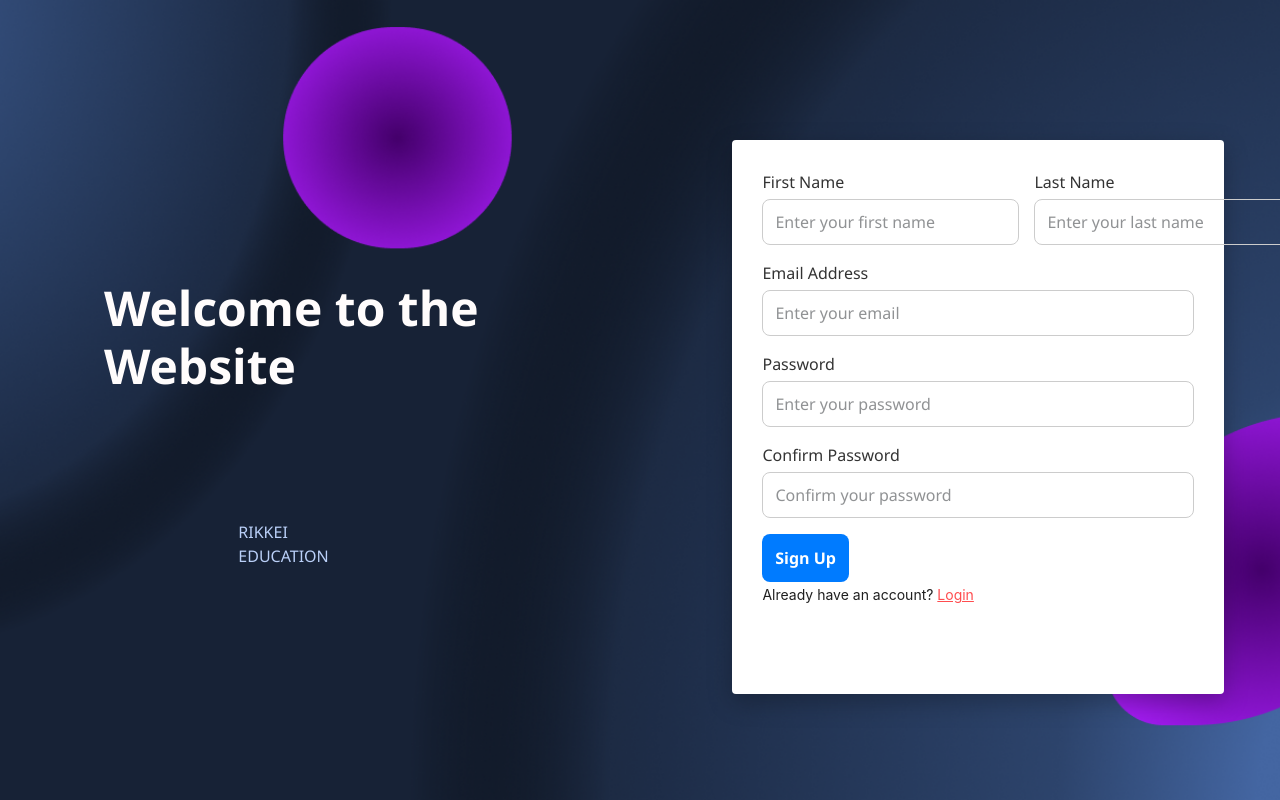
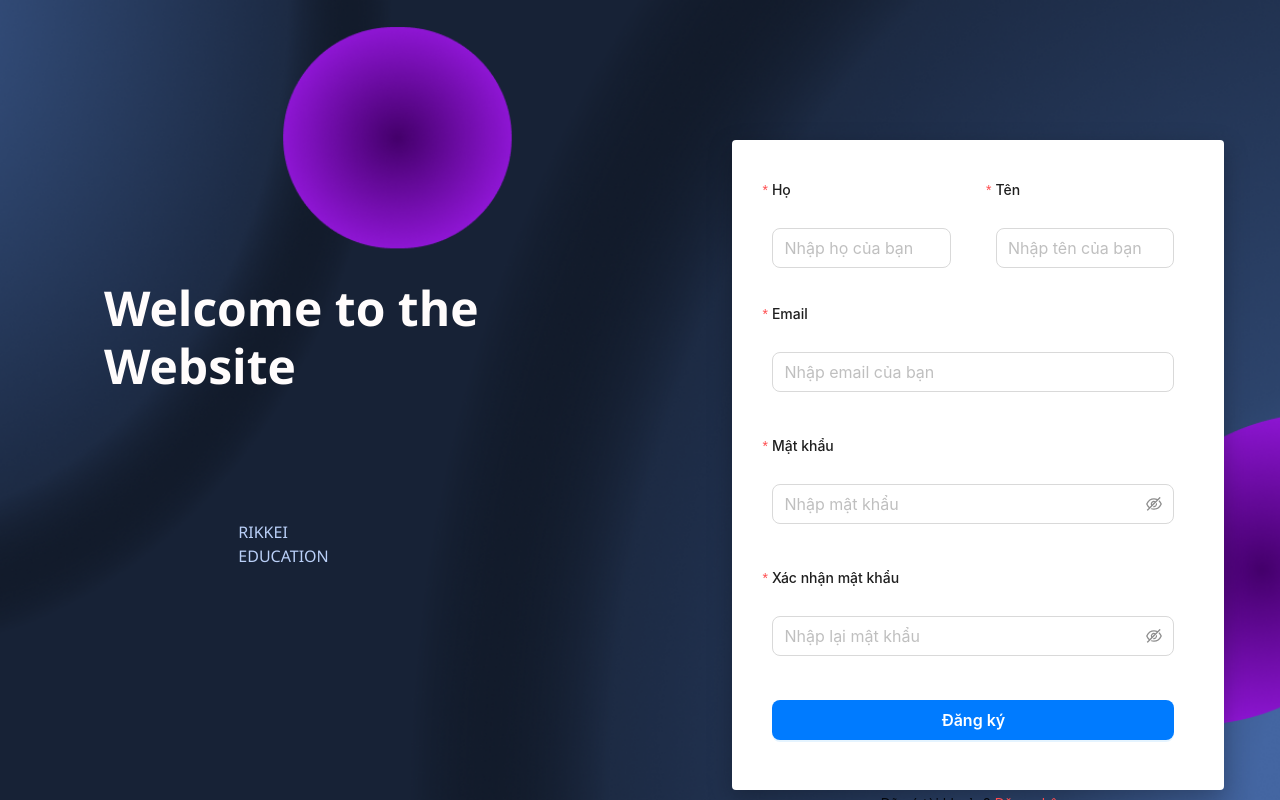
Before and after one commit to quanganh296/ProjectReact, a React (Vite) app: page /signup in a window 1280 px wide. Built offline with nearby package versions, Linux system fonts and the light colour scheme.

Commit message:
update final register

```diff
--- a/src/pages/auth/Signup.css
+++ b/src/pages/auth/Signup.css
@@ -19,7 +19,7 @@
 .signup-form {
   background-color: #fff;
   width: 492px;
-  height: 554px;
+  height: 650px;
   margin-left: calc(705 * 100vh / 770);
   margin-top: calc(135 * 100vh / 770);
   margin-right: calc(290 * 100vh / 770);
--- a/src/pages/auth/Signup.tsx
+++ b/src/pages/auth/Signup.tsx
@@ -1,6 +1,7 @@
-import React, { useState } from 'react';
-import { Typography, message } from 'antd';
+import React from 'react';
+import { Typography, Form, Input, Button, notification } from 'antd';
 import { Link, useNavigate } from 'react-router-dom';
+import { CheckCircleOutlined } from '@ant-design/icons';
 import './Signup.css';
 
 const { Text } = Typography;
@@ -14,15 +15,8 @@ interface SignupFormType {
 }
 
 const Signup: React.FC = () => {
+  const [form] = Form.useForm<SignupFormType>();
   const navigate = useNavigate();
-
-  const [formData, setFormData] = useState<SignupFormType>({
-    firstName: '',
-    lastName: '',
-    email: '',
-    password: '',
-    confirmPassword: ''
-  });
 
   interface User {
     id: number;
@@ -33,46 +27,14 @@ const Signup: React.FC = () => {
     avatar?: string;
   }
 
-  const [error, setError] = useState<string | null>(null);
+  // Handle form submission
+  const onFinish = (values: SignupFormType) => {
+    const { firstName, lastName, email, password } = values;
 
-  const handleChange = (e: React.ChangeEvent<HTMLInputElement>) => {
-    setFormData({ ...formData, [e.target.name]: e.target.value });
-  };
-
-  const handleSubmit = (e: React.FormEvent) => {
-    e.preventDefault();
-    const { firstName, lastName, email, password, confirmPassword } = formData;
-
-    // Validate
-    if (!firstName || !lastName || !email || !password || !confirmPassword) {
-      setError('All fields are required');
-      return;
-    }
-    if (!/^\S+@\S+\.\S+$/.test(email)) {
-      setError('Invalid email format');
-      return;
-    }
-    if (password.length < 6) {
-      setError('Password must be at least 6 characters');
-      return;
-    }
-    if (password !== confirmPassword) {
-      setError('Passwords do not match');
-      return;
-    }
-
-    // ✅ Get current users list from localStorage
+    // Get current users list from localStorage
     const users = JSON.parse(localStorage.getItem("users") || "[]");
 
-    // ✅ Check if email already exists
-    const existUser = (users as User[]).find((u) => u.email === email);
-
-    if (existUser) {
-      setError("Email already exists!");
-      return;
-    }
-
-    // ✅ New User object
+    // Create new user
     const newUser = {
       id: Date.now(),
       name: `${firstName} ${lastName}`,
@@ -82,15 +44,26 @@ const Signup: React.FC = () => {
       avatar: "https://via.placeholder.com/40"
     };
 
-    // ✅ Save to localStorage
+    // Save to localStorage
     const updatedUsers = [...users, newUser];
     localStorage.setItem("users", JSON.stringify(updatedUsers));
 
-    message.success("Registration successful!");
-    setError(null);
+    // Show success notification
+    notification.success({
+      message: "Đăng ký thành công",
+      description: "Chào mừng " + newUser.name + "! Vui lòng đăng nhập để tiếp tục.",
+      icon: <CheckCircleOutlined style={{ color: '#52c41a' }} />,
+      placement: "top",
+      duration: 2
+    });
 
-    // ✅ Redirect to login
+    // Reset form
+    form.resetFields();
+
+    // Redirect to login after showing notification
+    setTimeout(() => {
       navigate("/login");
+    }, 1500);
   };
 
   return (
@@ -101,47 +74,111 @@ const Signup: React.FC = () => {
           <p>RIKKEI EDUCATION</p>
         </div>
 
-        <form className="signup-form" onSubmit={handleSubmit}>
-          {error && <div className="error">{error}</div>}
+        <Form
+          form={form}
+          name="signup"
+          onFinish={onFinish}
+          className="signup-form"
+          layout="vertical"
+          size="large"
+        >
+          <div className="form-row">
+            <Form.Item
+              label="Họ"
+              name="firstName"
+              rules={[{ required: true, message: 'Vui lòng nhập họ!' }]}
+              className="form-group"
+            >
+              <Input placeholder="Nhập họ của bạn" />
+            </Form.Item>
 
-          <div className="form-row">
-            <div className="form-group">
-              <label>First Name</label>
-              <input type="text" name="firstName" placeholder="Enter your first name" value={formData.firstName} onChange={handleChange} />
+            <Form.Item
+              label="Tên"
+              name="lastName"
+              rules={[{ required: true, message: 'Vui lòng nhập tên!' }]}
+              className="form-group"
+            >
+              <Input placeholder="Nhập tên của bạn" />
+            </Form.Item>
           </div>
 
-            <div className="form-group">
-              <label>Last Name</label>
-              <input type="text" name="lastName" placeholder="Enter your last name" value={formData.lastName} onChange={handleChange} />
-            </div>
-          </div>
+          <Form.Item
+            label="Email"
+            name="email"
+            validateTrigger="onBlur"
+            rules={[
+              { required: true, message: 'Vui lòng nhập email!' },
+              { type: 'email', message: 'Email không hợp lệ!' },
+              {
+                validator: async (_, value) => {
+                  if (!value) return Promise.resolve();
 
-          <div className="form-group">
-            <label>Email Address</label>
-            <input type="email" name="email" placeholder="Enter your email" value={formData.email} onChange={handleChange} />
-          </div>
+                  // Check if email exists in localStorage
+                  const users = JSON.parse(localStorage.getItem("users") || "[]");
+                  const existingUser = users.find((u: User) => u.email === value);
 
-          <div className="form-group">
-            <label>Password</label>
-            <input type="password" name="password" placeholder="Enter your password" value={formData.password} onChange={handleChange} />
-          </div>
+                  if (existingUser) {
+                    return Promise.reject(
+                      new Error('Email này đã được đăng ký! Vui lòng sử dụng email khác hoặc đăng nhập.')
+                    );
+                  }
 
-          <div className="form-group">
-            <label>Confirm Password</label>
-            <input type="password" name="confirmPassword" placeholder="Confirm your password" value={formData.confirmPassword} onChange={handleChange} />
-          </div>
+                  return Promise.resolve();
+                },
+              }
+            ]}
+            validateFirst={true}
+          >
+            <Input placeholder="Nhập email của bạn" />
+          </Form.Item>
 
-          <button type="submit" className="signup-btn">Sign Up</button>
+          <Form.Item
+            label="Mật khẩu"
+            name="password"
+            rules={[
+              { required: true, message: 'Vui lòng nhập mật khẩu!' },
+              { min: 6, message: 'Mật khẩu phải có ít nhất 6 ký tự!' }
+            ]}
+          >
+            <Input.Password placeholder="Nhập mật khẩu" />
+          </Form.Item>
 
-          <div className="Signin-link">
+          <Form.Item
+            label="Xác nhận mật khẩu"
+            name="confirmPassword"
+            dependencies={['password']}
+            rules={[
+              { required: true, message: 'Vui lòng xác nhận mật khẩu!' },
+              ({ getFieldValue }) => ({
+                validator(_, value) {
+                  if (!value || getFieldValue('password') === value) {
+                    return Promise.resolve();
+                  }
+                  return Promise.reject(new Error('Mật khẩu xác nhận không khớp!'));
+                },
+              }),
+            ]}
+          >
+            <Input.Password placeholder="Nhập lại mật khẩu" />
+          </Form.Item>
+
+          <Form.Item>
+            <Button type="primary" htmlType="submit" className="signup-btn" block>
+              Đăng ký
+            </Button>
+          </Form.Item>
+
+          <Form.Item>
+            <div style={{ textAlign: 'center' }}>
               <Text>
-              Already have an account?{" "}
+                Đã có tài khoản?{" "}
                 <Link style={{ textDecoration: 'underline', color: '#ff4d4f' }} to="/login">
-                Login
+                  Đăng nhập
                 </Link>
               </Text>
             </div>
-        </form>
+          </Form.Item>
+        </Form>
       </div>
     </div>
   );
```
Lines whose indentation alone changed are shown as unchanged.
